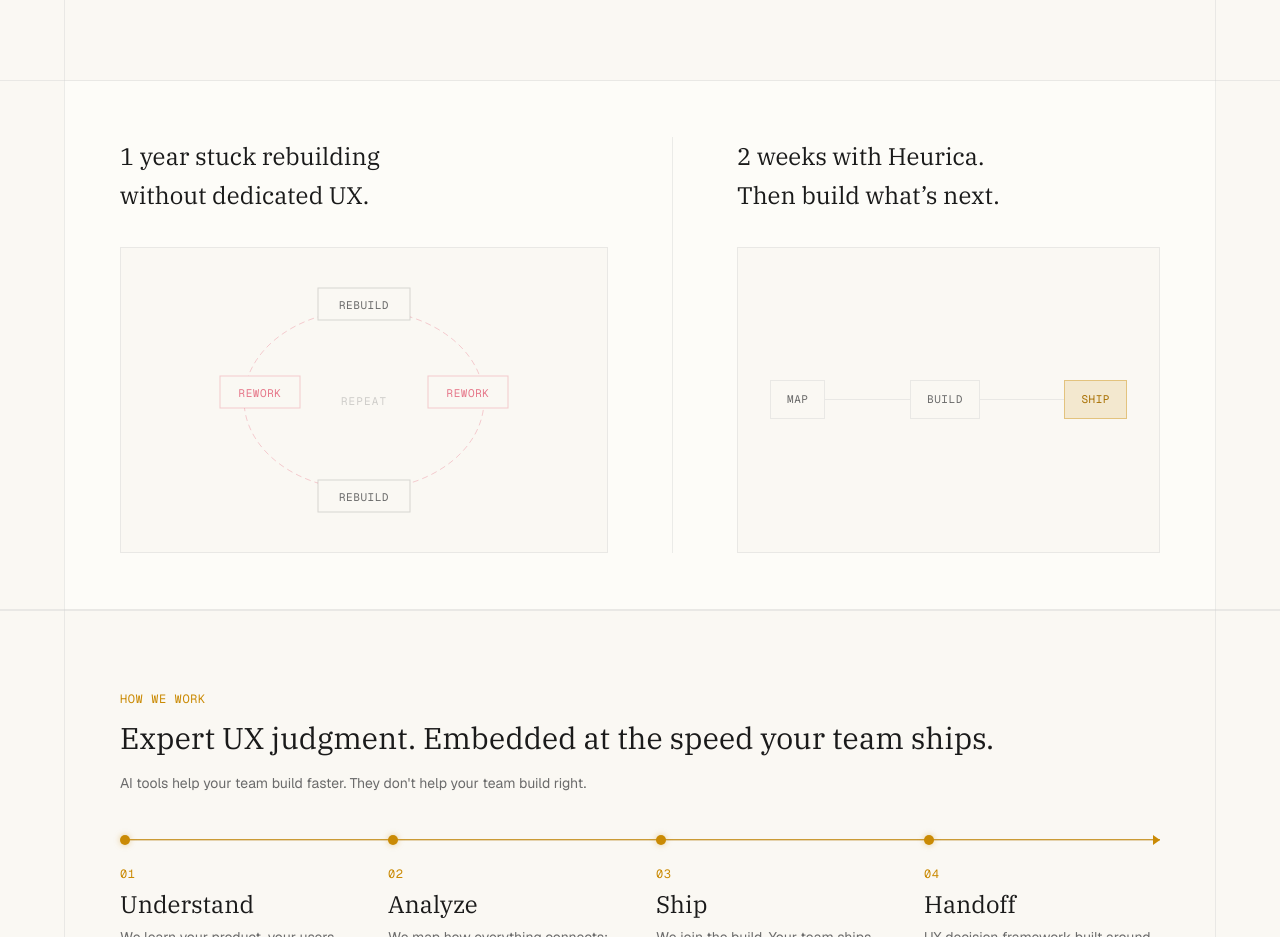
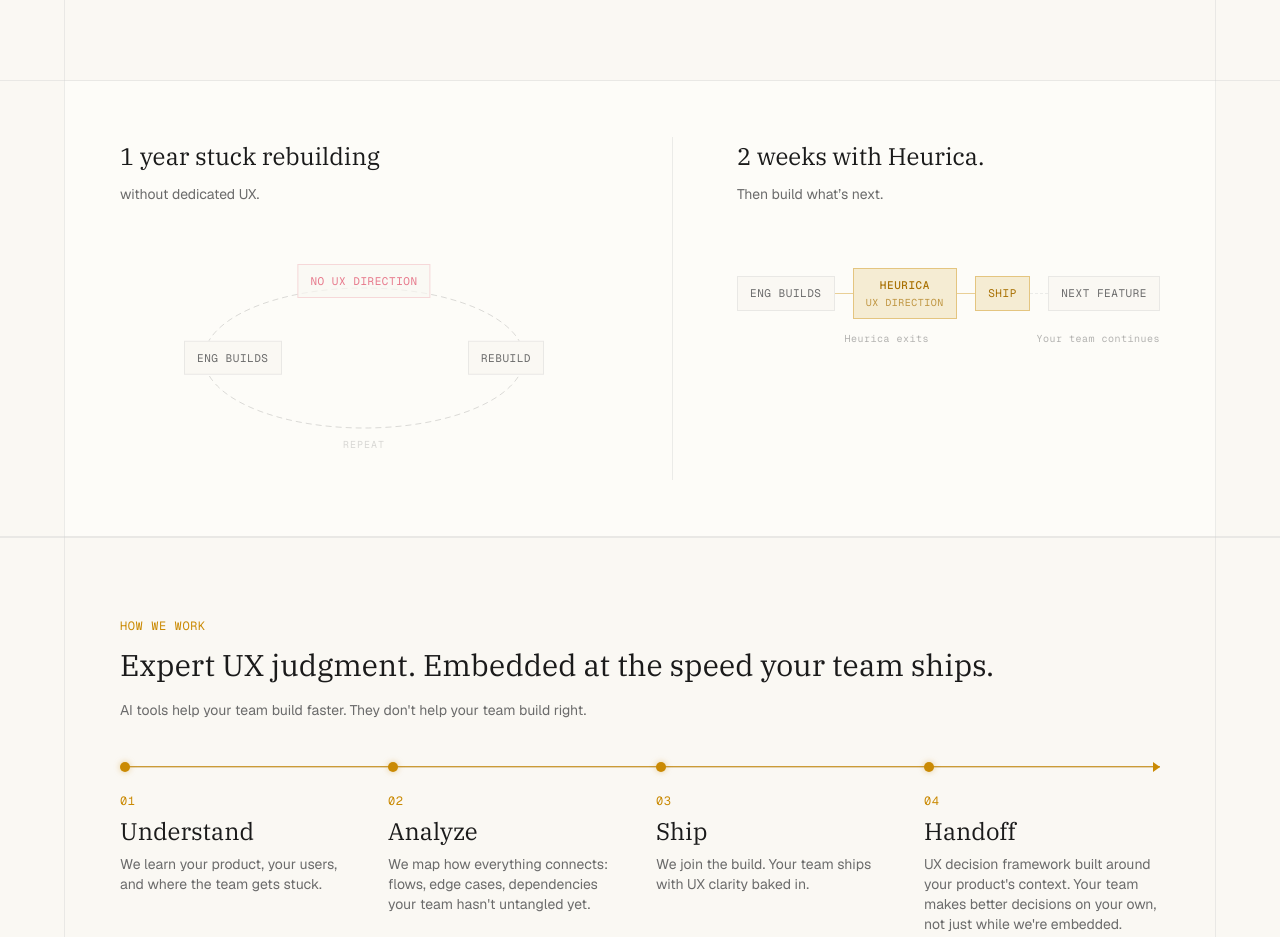
Before and after one commit to Nuaroom/landing-page, a Next.js app: page / in a window 1280 px wide. Shown: the part 1100-2037 px from the top of the page. Built offline with nearby package versions, Linux system fonts and the light colour scheme.

Commit message:
wip - operational model diagram
Co-Authored-By: Claude Opus 4.6 (1M context) <noreply@anthropic.com>

```diff
--- a/components/ComparisonDiagram.tsx
+++ b/components/ComparisonDiagram.tsx
@@ -16,121 +16,116 @@ export function ComparisonDiagram() {
             {/* Left: Without dedicated UX — circular loop */}
             <div>
               <h3
-                className="text-lg sm:text-xl md:text-2xl font-normal mb-8 text-foreground leading-relaxed"
+                className="text-lg sm:text-xl md:text-2xl font-normal mb-2 text-foreground leading-relaxed"
                 style={{ fontFamily: "var(--font-ibm-plex-serif), serif" }}
               >
-                {t("home.compare.without.title1")} <br className="hidden lg:block" />{t("home.compare.without.title2")}
+                {t("home.compare.without.title1")}
               </h3>
+              <p className="text-sm text-muted-foreground mb-8">
+                {t("home.compare.without.title2")}
+              </p>
 
-              {/* Container */}
-              <div className="border border-border/40 rounded-none p-6 sm:p-8 bg-background">
-                <div className="flex items-center justify-center">
-                  <svg viewBox="0 0 300 240" width="300" height="240" fill="none" className="w-full max-w-[300px] h-auto">
-                    {/* Circular dashed path */}
+              {/* Horizontal circular loop */}
+              <div className="flex items-center justify-center py-8">
+                <div className="relative w-full max-w-[360px] h-[180px]">
+                  {/* Ellipse loop path */}
+                  <svg
+                    className="absolute inset-0 w-full h-full"
+                    viewBox="0 0 360 180"
+                    fill="none"
+                    preserveAspectRatio="xMidYMid meet"
+                  >
                     <ellipse
-                      cx="150" cy="120" rx="120" ry="90"
-                      stroke="var(--accent-pink)"
+                      cx="180" cy="90" rx="160" ry="70"
+                      stroke="currentColor"
                       strokeWidth="1"
                       strokeDasharray="6 4"
-                      strokeOpacity="0.25"
+                      strokeOpacity="0.15"
                       fill="none"
                     />
+                  </svg>
 
-                    {/* Rebuild — top */}
-                    <rect x="104" y="8" width="92" height="32" rx="0" fill="var(--background)" stroke="currentColor" strokeWidth="1" strokeOpacity="0.15" />
-                    <text
-                      x="150"
-                      y="29"
-                      textAnchor="middle"
-                      className="text-[11px] font-mono tracking-wider fill-muted-foreground"
+                  {/* Eng builds — left */}
+                  <div className="absolute top-1/2 left-0 -translate-y-1/2">
+                    <div className="px-3 py-2 text-[10px] sm:text-[11px] font-mono tracking-wider text-muted-foreground bg-background border border-border/40 whitespace-nowrap">
+                      ENG BUILDS
+                    </div>
+                  </div>
+
+                  {/* No UX direction — top */}
+                  <div className="absolute top-0 left-1/2 -translate-x-1/2 -translate-y-1">
+                    <div
+                      className="px-3 py-2 text-[10px] sm:text-[11px] font-mono tracking-wider whitespace-nowrap border"
+                      style={{
+                        color: "var(--accent-pink)",
+                        opacity: 0.7,
+                        borderColor: "color-mix(in srgb, var(--accent-pink) 25%, transparent)",
+                        background: "var(--background)",
+                      }}
                     >
+                      NO UX DIRECTION
+                    </div>
+                  </div>
+
+                  {/* Rebuild — right */}
+                  <div className="absolute top-1/2 right-0 -translate-y-1/2">
+                    <div className="px-3 py-2 text-[10px] sm:text-[11px] font-mono tracking-wider text-muted-foreground bg-background border border-border/40 whitespace-nowrap">
                       REBUILD
-                    </text>
+                    </div>
+                  </div>
 
-                    {/* Rework — right */}
-                    <rect x="214" y="96" width="80" height="32" rx="0" fill="var(--background)" stroke="var(--accent-pink)" strokeWidth="1" strokeOpacity="0.25" />
-                    <text
-                      x="254"
-                      y="117"
-                      textAnchor="middle"
-                      className="text-[11px] font-mono tracking-wider fill-[var(--accent-pink)]"
-                      style={{ opacity: 0.7 }}
-                    >
-                      REWORK
-                    </text>
-
-                    {/* Rebuild — bottom */}
-                    <rect x="104" y="200" width="92" height="32" rx="0" fill="var(--background)" stroke="currentColor" strokeWidth="1" strokeOpacity="0.15" />
-                    <text
-                      x="150"
-                      y="221"
-                      textAnchor="middle"
-                      className="text-[11px] font-mono tracking-wider fill-muted-foreground"
-                    >
-                      REBUILD
-                    </text>
-
-                    {/* Rework — left */}
-                    <rect x="6" y="96" width="80" height="32" rx="0" fill="var(--background)" stroke="var(--accent-pink)" strokeWidth="1" strokeOpacity="0.25" />
-                    <text
-                      x="46"
-                      y="117"
-                      textAnchor="middle"
-                      className="text-[11px] font-mono tracking-wider fill-[var(--accent-pink)]"
-                      style={{ opacity: 0.7 }}
-                    >
-                      REWORK
-                    </text>
-
-                    {/* Center label */}
-                    <text
-                      x="150"
-                      y="125"
-                      textAnchor="middle"
-                      className="text-[11px] font-mono tracking-widest fill-muted-foreground opacity-30"
-                    >
+                  {/* REPEAT — center */}
+                  <span className="absolute bottom-0 left-1/2 -translate-x-1/2 translate-y-1 text-[10px] font-mono tracking-widest text-muted-foreground opacity-25">
                     REPEAT
-                    </text>
-                  </svg>
+                  </span>
                 </div>
               </div>
             </div>
 
-            {/* Right: With Heurica */}
+            {/* Right: With Heurica — horizontal linear flow */}
             <div className="md:border-l md:border-border/40 md:pl-16 flex flex-col">
               <h3
-                className="text-lg sm:text-xl md:text-2xl font-normal mb-8 text-foreground leading-relaxed"
+                className="text-lg sm:text-xl md:text-2xl font-normal mb-2 text-foreground leading-relaxed"
                 style={{ fontFamily: "var(--font-ibm-plex-serif), serif" }}
               >
-                {t("home.compare.with.title1")} <br className="hidden lg:block" />{t("home.compare.with.title2")}
+                {t("home.compare.with.title1")}
               </h3>
+              <p className="text-sm text-muted-foreground mb-8">
+                {t("home.compare.with.title2")}
+              </p>
 
-              {/* Container */}
-              <div className="border border-border/40 rounded-none p-6 sm:p-8 flex-1 flex items-center bg-background">
+              {/* Horizontal linear flow */}
+              <div className="flex items-center justify-center py-8">
+                <div className="flex flex-col gap-3 w-full">
+                  {/* Main flow row */}
                   <div className="flex flex-row items-center w-full">
-                  {/* Step 1 */}
-                  <div
-                    className="px-4 py-2.5 text-[11px] font-mono tracking-wider whitespace-nowrap rounded-none text-muted-foreground bg-background border border-border/40"
-                  >
-                    MAP
+                    {/* Eng builds */}
+                    <div className="px-3 py-2 text-[10px] sm:text-[11px] font-mono tracking-wider text-muted-foreground bg-background border border-border/40 whitespace-nowrap shrink-0">
+                      ENG BUILDS
                     </div>
 
-                  {/* Connecting line */}
-                  <div className="flex-1 min-w-3 h-[1px] bg-border/40" />
+                    {/* Arrow */}
+                    <div className="flex-1 min-w-2 h-[1px]" style={{ background: "var(--accent-gold)", opacity: 0.4 }} />
 
-                  {/* Step 2 */}
+                    {/* Heurica */}
                     <div
-                    className="px-4 py-2.5 text-[11px] font-mono tracking-wider whitespace-nowrap rounded-none text-muted-foreground bg-background border border-border/40"
+                      className="px-3 py-2 text-center border whitespace-nowrap shrink-0"
+                      style={{
+                        color: "var(--accent-gold-dark)",
+                        background: "var(--accent-gold-muted)",
+                        borderColor: "color-mix(in srgb, var(--accent-gold) 40%, transparent)",
+                      }}
                     >
-                    BUILD
+                      <span className="block text-[10px] sm:text-[11px] font-mono tracking-wider font-medium">HEURICA</span>
+                      <span className="block text-[9px] sm:text-[10px] font-mono tracking-wider opacity-70 mt-0.5">UX DIRECTION</span>
                     </div>
 
-                  {/* Connecting line */}
-                  <div className="flex-1 min-w-3 h-[1px] bg-border/40" />
+                    {/* Arrow */}
+                    <div className="flex-1 min-w-2 h-[1px]" style={{ background: "var(--accent-gold)", opacity: 0.4 }} />
 
-                  {/* Step 3 — highlighted */}
+                    {/* Ship */}
                     <div
-                    className="px-4 py-2.5 text-[11px] font-mono tracking-wider whitespace-nowrap rounded-none border"
+                      className="px-3 py-2 text-[10px] sm:text-[11px] font-mono tracking-wider border whitespace-nowrap shrink-0"
                       style={{
                         color: "var(--accent-gold-dark)",
                         background: "var(--accent-gold-muted)",
@@ -138,6 +133,28 @@ export function ComparisonDiagram() {
                       }}
                     >
                       SHIP
+                    </div>
+
+                    {/* Dashed arrow */}
+                    <div className="flex-1 min-w-2 h-[1px] border-t border-dashed border-border/40" />
+
+                    {/* Next feature */}
+                    <div className="px-3 py-2 text-[10px] sm:text-[11px] font-mono tracking-wider text-muted-foreground bg-background border border-border/40 whitespace-nowrap shrink-0">
+                      NEXT FEATURE
+                    </div>
+                  </div>
+
+                  {/* Annotations row */}
+                  <div className="flex flex-row items-start w-full">
+                    {/* Spacer for first 3 items */}
+                    <div className="flex-1" />
+                    <span className="text-[9px] sm:text-[10px] font-mono tracking-wider text-muted-foreground opacity-50 whitespace-nowrap text-center" style={{ flexBasis: "25%" }}>
+                      Heurica exits
+                    </span>
+                    <div className="flex-1" />
+                    <span className="text-[9px] sm:text-[10px] font-mono tracking-wider text-muted-foreground opacity-50 whitespace-nowrap text-right">
+                      Your team continues
+                    </span>
                   </div>
                 </div>
               </div>
```
Lines whose indentation alone changed are shown as unchanged.
